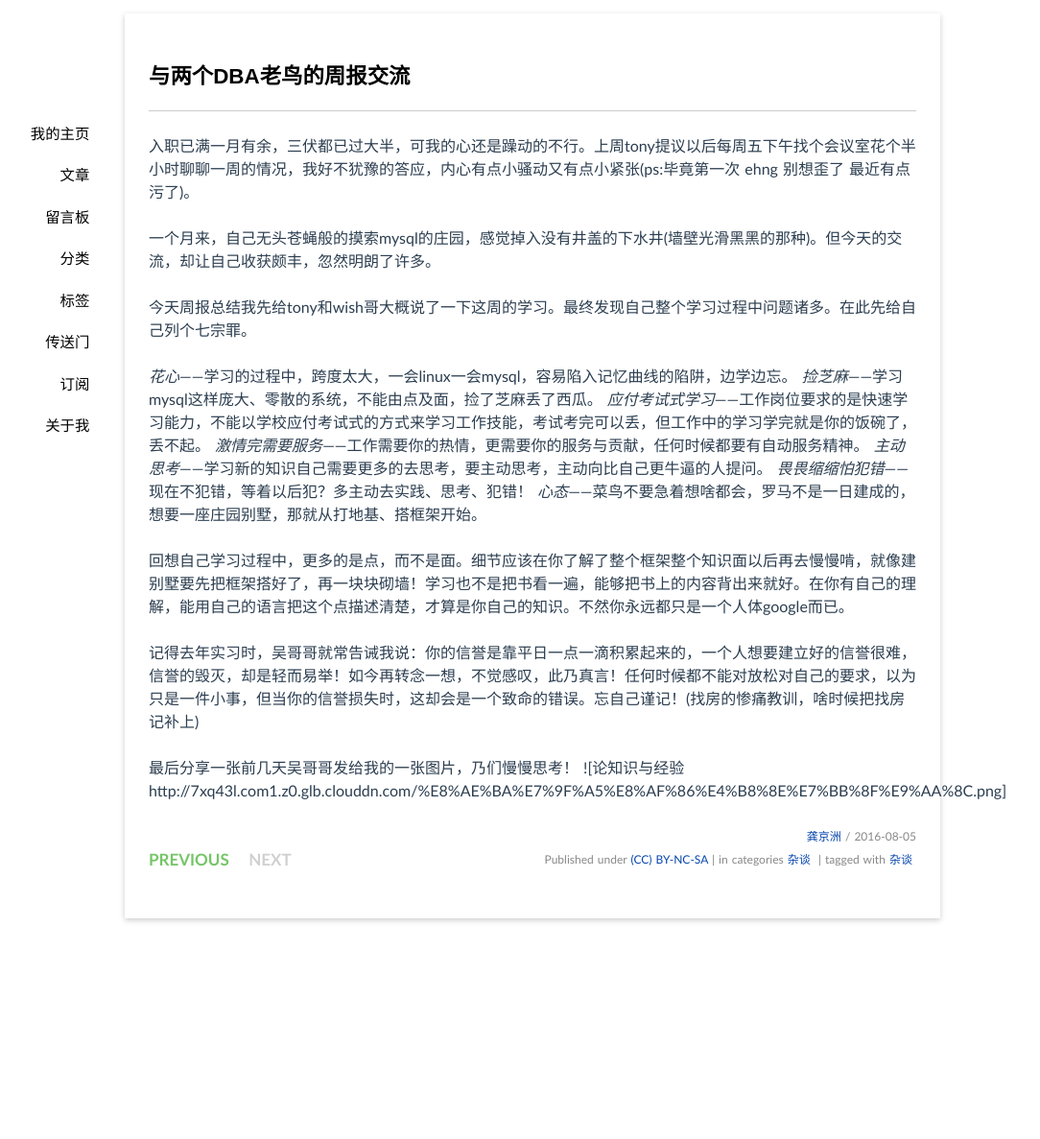
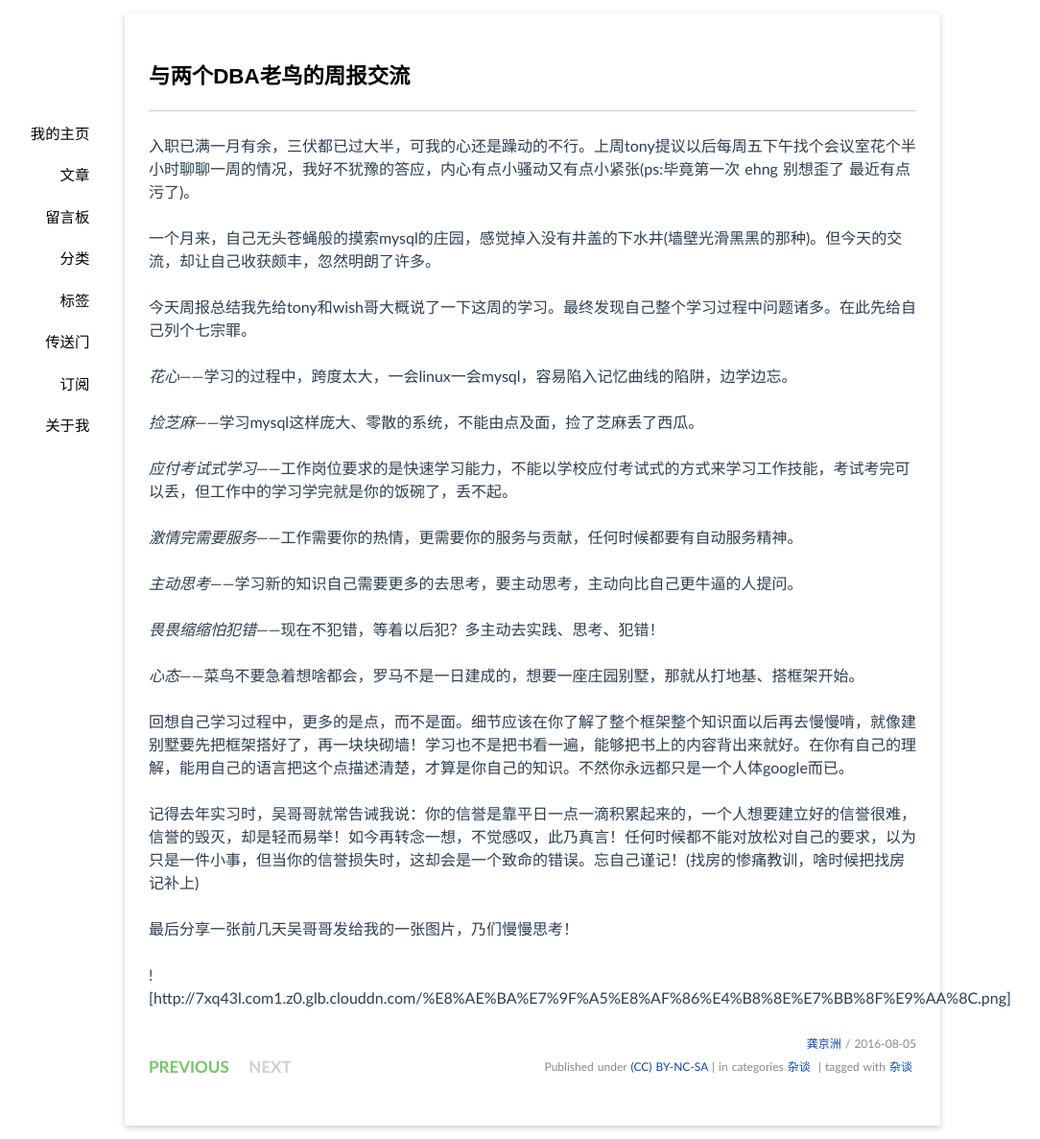
Before and after one commit to jzoe/post, a Jekyll site: the page built from _posts/2016-08-05-talk-about-learning-mysql.md, in a window 1280 px wide. Shown: the whole page at 96% size, without its empty margins (85-1169 px from the left). Built offline with Jekyll 4.4.1, drawn with Linux system fonts in a browser that asks for light colours; Markdown is read by kramdown in place of the engine named in the settings; comment, search, counter and statistics services are not loaded; a style sheet for code colours, icons or effects is not loaded; before the commit the page ends 971 px from its top, so only the background shows below that.

Commit message:
fix bugs

```diff
--- a/_posts/2016-08-05-talk-about-learning-mysql.md
+++ b/_posts/2016-08-05-talk-about-learning-mysql.md
@@ -12,11 +12,17 @@ tags: [杂谈]
 今天周报总结我先给tony和wish哥大概说了一下这周的学习。最终发现自己整个学习过程中问题诸多。在此先给自己列个七宗罪。
 
 *花心*——学习的过程中，跨度太大，一会linux一会mysql，容易陷入记忆曲线的陷阱，边学边忘。
+
 *捡芝麻*——学习mysql这样庞大、零散的系统，不能由点及面，捡了芝麻丢了西瓜。
+
 *应付考试式学习*——工作岗位要求的是快速学习能力，不能以学校应付考试式的方式来学习工作技能，考试考完可以丢，但工作中的学习学完就是你的饭碗了，丢不起。
+
 *激情完需要服务*——工作需要你的热情，更需要你的服务与贡献，任何时候都要有自动服务精神。
+
 *主动思考*——学习新的知识自己需要更多的去思考，要主动思考，主动向比自己更牛逼的人提问。
+
 *畏畏缩缩怕犯错*——现在不犯错，等着以后犯？多主动去实践、思考、犯错！
+
 *心态*——菜鸟不要急着想啥都会，罗马不是一日建成的，想要一座庄园别墅，那就从打地基、搭框架开始。
 
 回想自己学习过程中，更多的是点，而不是面。细节应该在你了解了整个框架整个知识面以后再去慢慢啃，就像建别墅要先把框架搭好了，再一块块砌墙！学习也不是把书看一遍，能够把书上的内容背出来就好。在你有自己的理解，能用自己的语言把这个点描述清楚，才算是你自己的知识。不然你永远都只是一个人体google而已。
@@ -24,4 +30,5 @@ tags: [杂谈]
 记得去年实习时，吴哥哥就常告诫我说：你的信誉是靠平日一点一滴积累起来的，一个人想要建立好的信誉很难，信誉的毁灭，却是轻而易举！如今再转念一想，不觉感叹，此乃真言！任何时候都不能对放松对自己的要求，以为只是一件小事，但当你的信誉损失时，这却会是一个致命的错误。忘自己谨记！(找房的惨痛教训，啥时候把找房记补上)
 
 最后分享一张前几天吴哥哥发给我的一张图片，乃们慢慢思考！
-![论知识与经验 http://7xq43l.com1.z0.glb.clouddn.com/%E8%AE%BA%E7%9F%A5%E8%AF%86%E4%B8%8E%E7%BB%8F%E9%AA%8C.png]
+
+![http://7xq43l.com1.z0.glb.clouddn.com/%E8%AE%BA%E7%9F%A5%E8%AF%86%E4%B8%8E%E7%BB%8F%E9%AA%8C.png]
```
